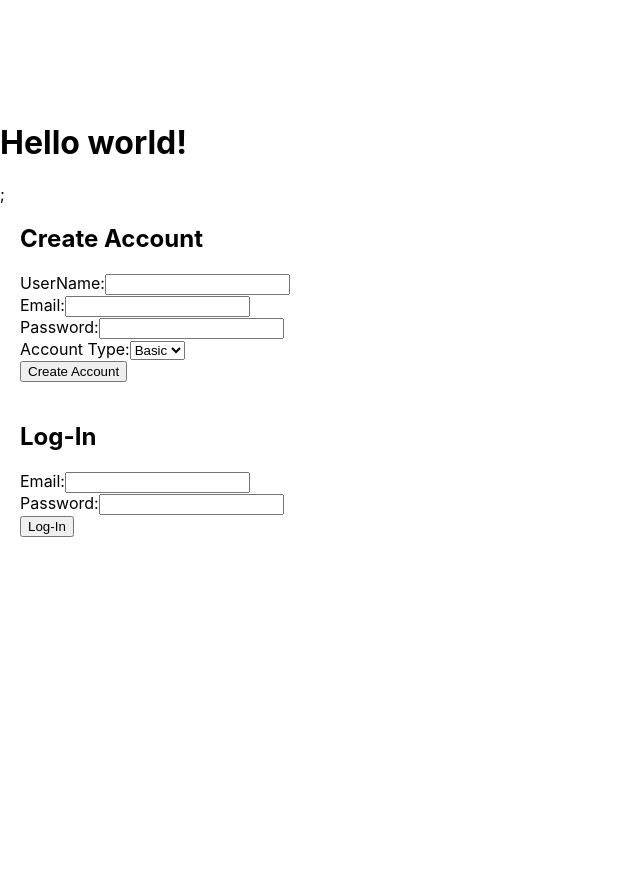
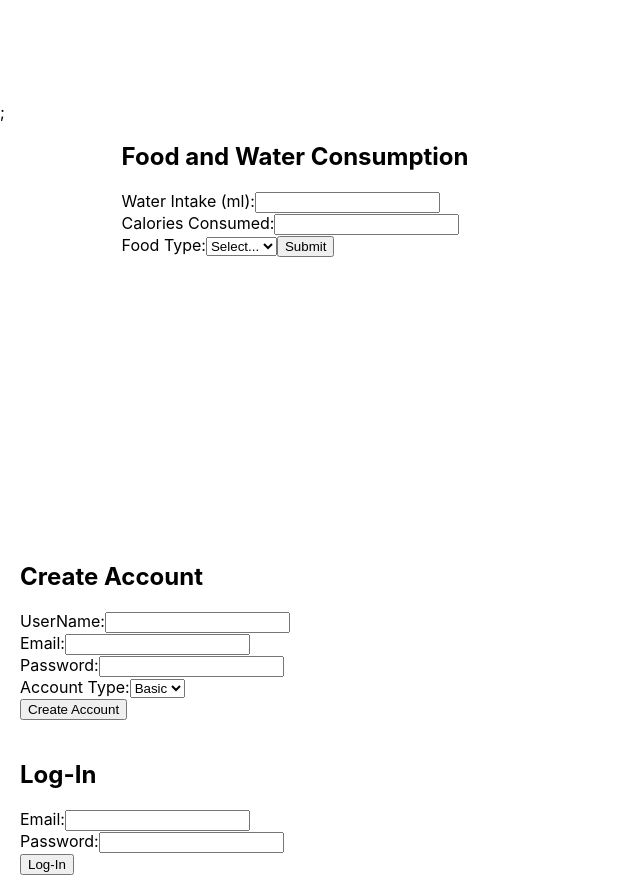
Before and after one commit to xxYETTERxx/CS476_Fitness_app, a React (Create React App) app in the folder frontend/: page / in a window 1280 px wide. Shown: the part 4260-5135 px from the top of the page, without its empty margins (0-640 px from the left). Before the commit the page ends 4797 px from the top, so only its background shows below. Built offline with nearby package versions, Linux system fonts and the light colour scheme.

Commit message:
connected backend hooks

```diff
--- a/frontend/src/App.js
+++ b/frontend/src/App.js
@@ -4,6 +4,7 @@ import SignIn from './components/SignIn';
 import Navbar from './components/Navbar';
 import Hero from './components/Hero';
 import Dashboard from './components/Dashboard';
+import NutritionalTracker from './components/nutritionTracker';
 
 
 
@@ -20,11 +21,9 @@ function App(){
   return (
     <div className="App bg-base-100">
       <Navbar/>
-      <h1 className="text-3xl font-bold underline">
-        Hello world!
-      </h1>
       {/* <Hero/> */}
       {isAuthenticated && <Dashboard/>};
+      <NutritionalTracker/>
       <div style = {{marginLeft: 20}}>
         <SignUp />
         <br/>
--- a/frontend/src/components/Dashboard.jsx
+++ b/frontend/src/components/Dashboard.jsx
@@ -19,9 +19,9 @@ const Dashboard = () => {
                     headers: { Authorization: `Bearer ${token}`}
                 };
 
-                const response = await axios.get('http://localhost:5000/api/auth/dashboard', config);
+                const response = await axios.get('http://localhost:5000/api/auth/userRetrieval', config);
 
-                setUsername(response.data.userName);
+                setUsername(response.data.user.userName);
 
 
             }catch (error){
--- /dev/null
+++ b/frontend/src/components/nutritionTracker.jsx
@@ -0,0 +1,133 @@
+import React, { useState } from 'react';
+import axios from 'axios';
+
+function NutritionalTracker(){
+    const [selectedOption, setSelectedOption] = useState(null);
+    const [calorieIntake, setCalories] = useState('');
+    const [waterIntake, setWaterIntake] = useState('');
+    const [foodType, setFoodType] = useState('');
+    /*const [foodInput, setFoodInput] = useState ({
+        calories: '',
+        waterIntake:'',
+        foodType:''
+});*/
+
+    const handleChange = (e) => {
+        const {name, value} = e.target;
+            setFoodType(prevState => ({
+                ...prevState,
+                [name]: value
+            }));
+    };
+
+    const handleSubmit = async (e) => {
+        e.preventDefault();
+
+        try {
+            console.log("submitting");
+            const token = localStorage.getItem('token');
+                if (!token){
+                    console.log("No token found");
+                    return;
+                }
+                const config = {
+                    headers: { Authorization: `Bearer ${token}`}
+                };
+
+                const response = await axios.get('http://localhost:5000/api/auth/userRetrieval', config);
+                console.log(response);
+                const user = response.data.user._id;
+                console.log("calorieIntake:", calorieIntake);
+                console.log("waterIntake:", waterIntake);
+
+            const userData = {
+                user,
+                calorieIntake,
+                waterIntake
+            };
+
+            response = await axios.post('http://localhost:5000/api/auth/nutrition',userData)
+
+            if(response.status==200 || response.status ==201) {
+                alert('Submission Succesful!');
+
+                setCalories('');
+                setWaterIntake('');
+                setFoodType('');
+
+            }
+
+        } catch (error) {
+            if (error.message.includes('ERR_CONNECTION_REFUSED') || error.message.includes('Network Error')) {
+                alert('Connection to server failed');
+            }else if (error.response){
+                console.error("Registration failed:", error.response.data);
+                alert("Registration failed: " + error.response.data);
+            }
+            else{
+                console.error("Registration failed:", error.message);
+                alert("Registration failed: ", error.message);
+            }
+        }
+
+        }
+
+
+    const handleOptionSelect = (option) => {
+      setSelectedOption(option);
+    };
+
+    return (
+        <div className='flex justify-center pt-20 pb-5'>
+            <div className="card card-side shadow-xl flex flex-colbg-base-300 pl-4 pr-4 justify-between max-w-xl">
+                <div className="flex flex-col w-full lg:flex-row">
+                    <div className="grid flex-grow h-35 card bg-base-300 rounded-box place-items-center">
+                    <div className='flex justify-between text-2xl font-medium b h-1/6
+                        items-center'>
+                        <h2>Food and Water Consumption</h2>
+                        </div>
+                            <form id="trackerForm" onSubmit= {handleSubmit}>
+                                <label className="input input-bordered flex items-center gap-2" for="waterIntake (in ml)">Water Intake (ml):
+                                <input type="number" id="waterIntake" name="waterIntake" value={waterIntake} onChange={(e)=>setWaterIntake(e.target.value)} />
+                                </label>
+                                <br></br>
+                                <label className="input input-bordered flex items-center gap-2" for="caloriesConsumed">Calories Consumed:
+                                <input type="number" id="calories" name="calories" value={calorieIntake} onChange={(e)=>setCalories(e.target.value)} />
+                                </label>
+
+                                <div>
+                                        <label for="typeConsumed">Food Type:</label>
+                                            <select className="select select-primary w-full max-w-xs" value={selectedOption} onChange={(e) => handleOptionSelect(e.target.value)}>
+                                                <option value="">Select...</option>
+                                                <option value="option1">Chicken</option>
+                                                <option value="option2">Beef</option>
+                                                <option value="option3">Duck</option>
+                                                <option value="option4">Pork</option>
+                                                <option value="option5">Tuna</option>
+                                                <option value="option6">Sheep</option>
+                                            </select>
+
+                                            {selectedOption && (
+                                                <p>You selected: {selectedOption}</p>
+                                            )}
+
+                                <button className="btn btn-neutral" type="submit">Submit</button>
+
+                            </div>
+
+                            </form>
+
+
+                    </div>
+
+                </div>
+
+                </div>
+
+        </div>
+
+
+    )
+
+}
+export default NutritionalTracker
```
Also changed, not shown: 1 other file (tests, documents, lock files or other folders).
